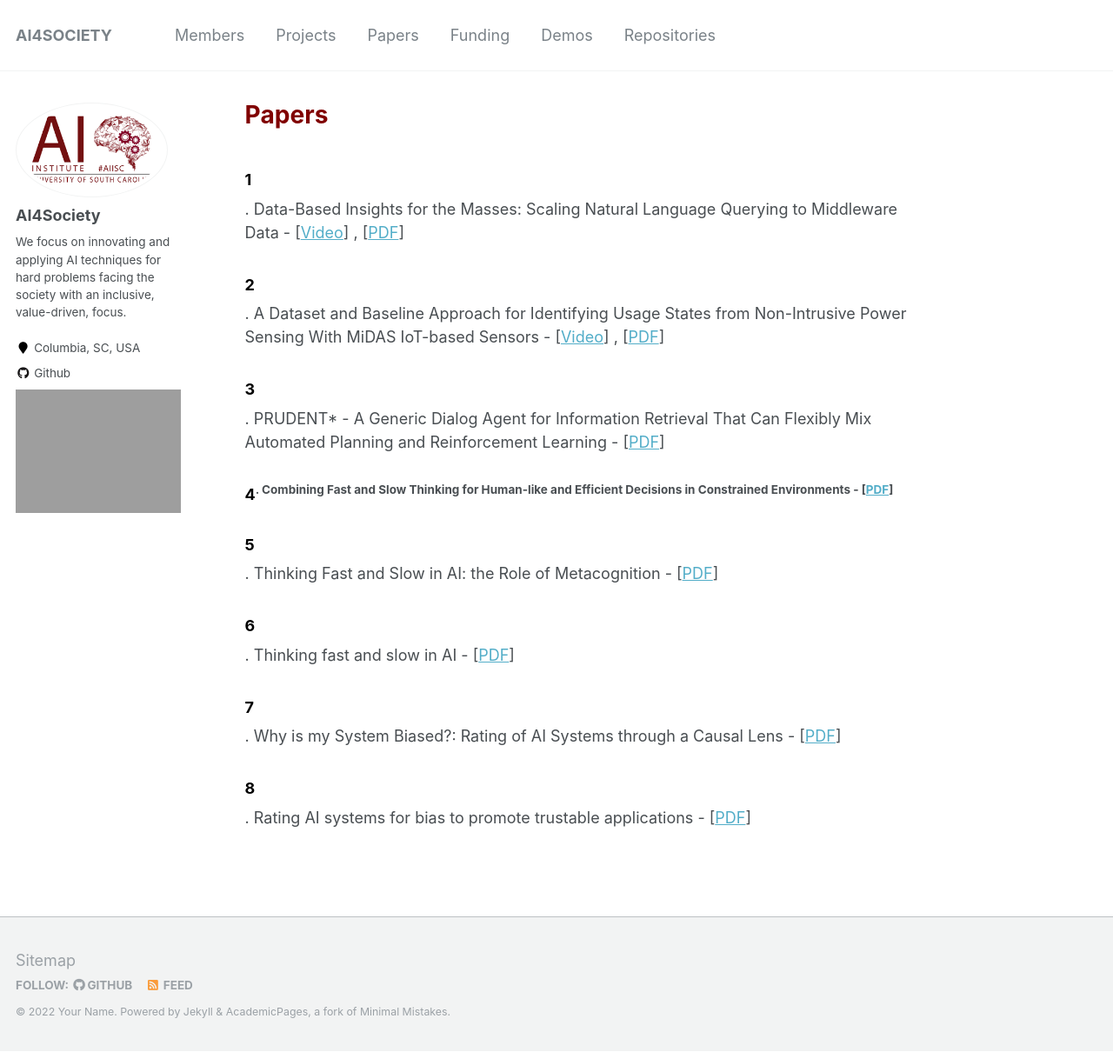
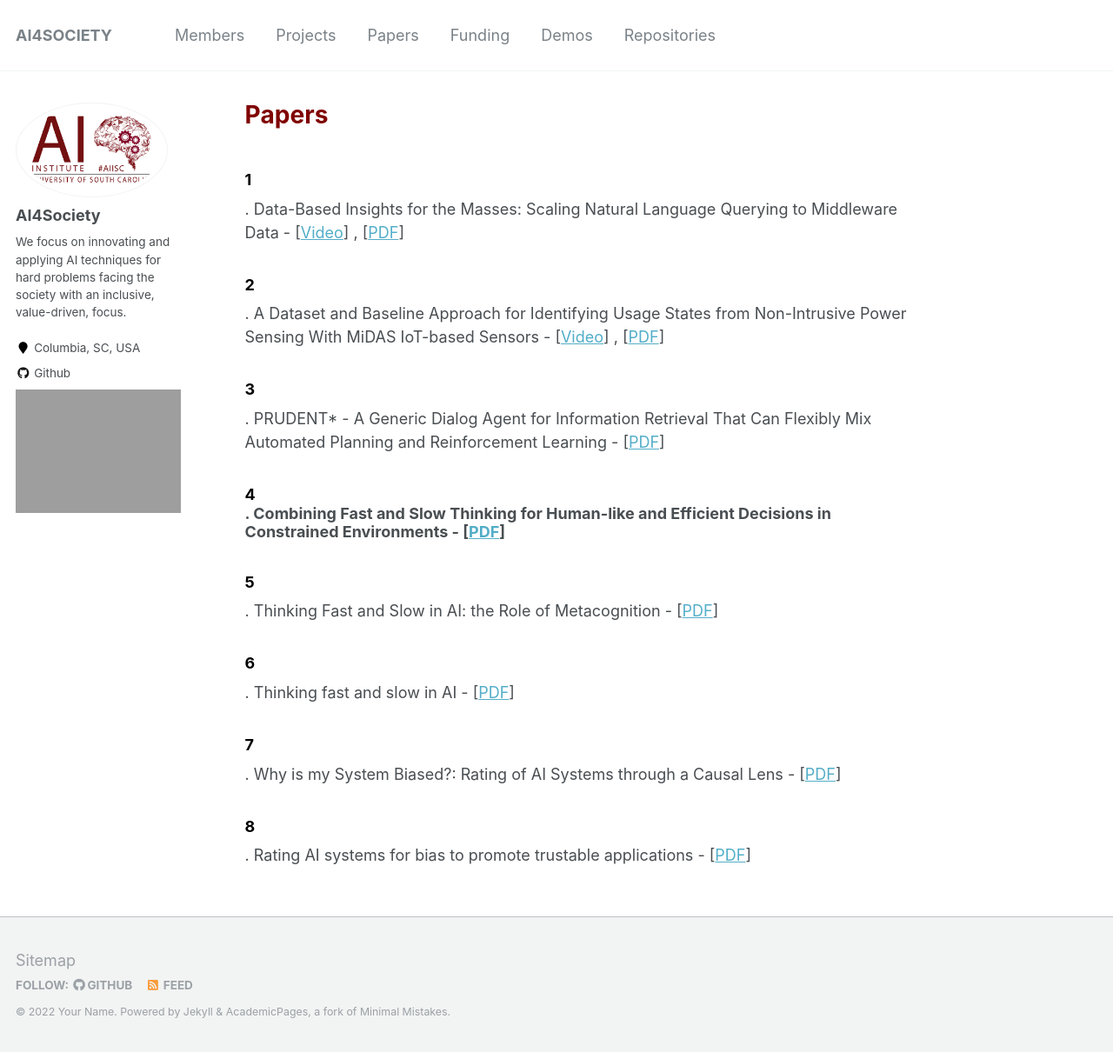
Before and after one commit to likitha-9/ai4society.github.io, a Jekyll site: the page built from _pages/papers.md, in a window 1280 px wide and 1210 px high. Shown: the whole window at 87% size. Built offline with Jekyll 4.4.1, drawn with Linux system fonts in a browser that asks for light colours.

Commit message:
project update

```diff
--- a/_pages/papers.md
+++ b/_pages/papers.md
@@ -21,7 +21,7 @@ redirect_from:
 
 
 
-### <span style="color:black">4</span><sup>. <span style>Combining Fast and Slow Thinking for Human-like and Efficient Decisions in Constrained Environments - [[PDF](https://scholar.google.com/citations?view_op=view_citation&hl=en&user=mPC6wp4AAAAJ&sortby=pubdate&citation_for_view=mPC6wp4AAAAJ:KNjnJ3z-R6IC)]</span></sup>
+### <span style="color:black">4</span><br/>. <span style>Combining Fast and Slow Thinking for Human-like and Efficient Decisions in Constrained Environments - [[PDF](https://scholar.google.com/citations?view_op=view_citation&hl=en&user=mPC6wp4AAAAJ&sortby=pubdate&citation_for_view=mPC6wp4AAAAJ:KNjnJ3z-R6IC)]</span>
 
 
 ### <span style="color:black">5</span>
```
